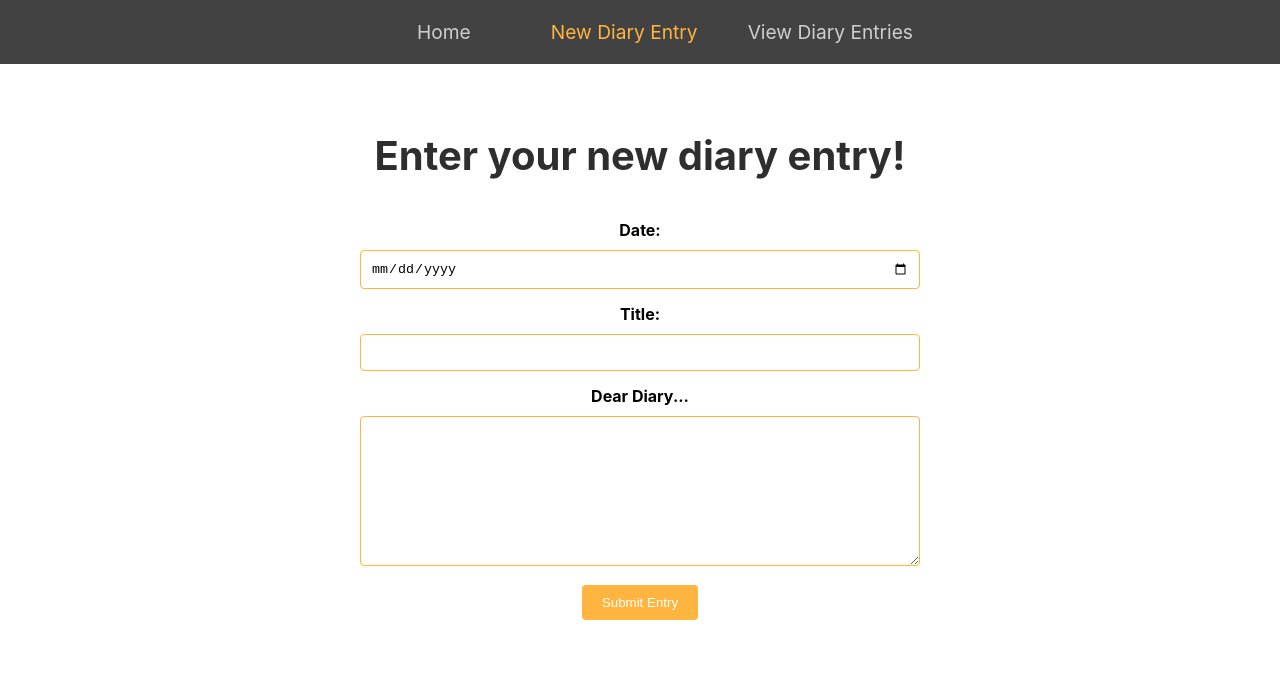
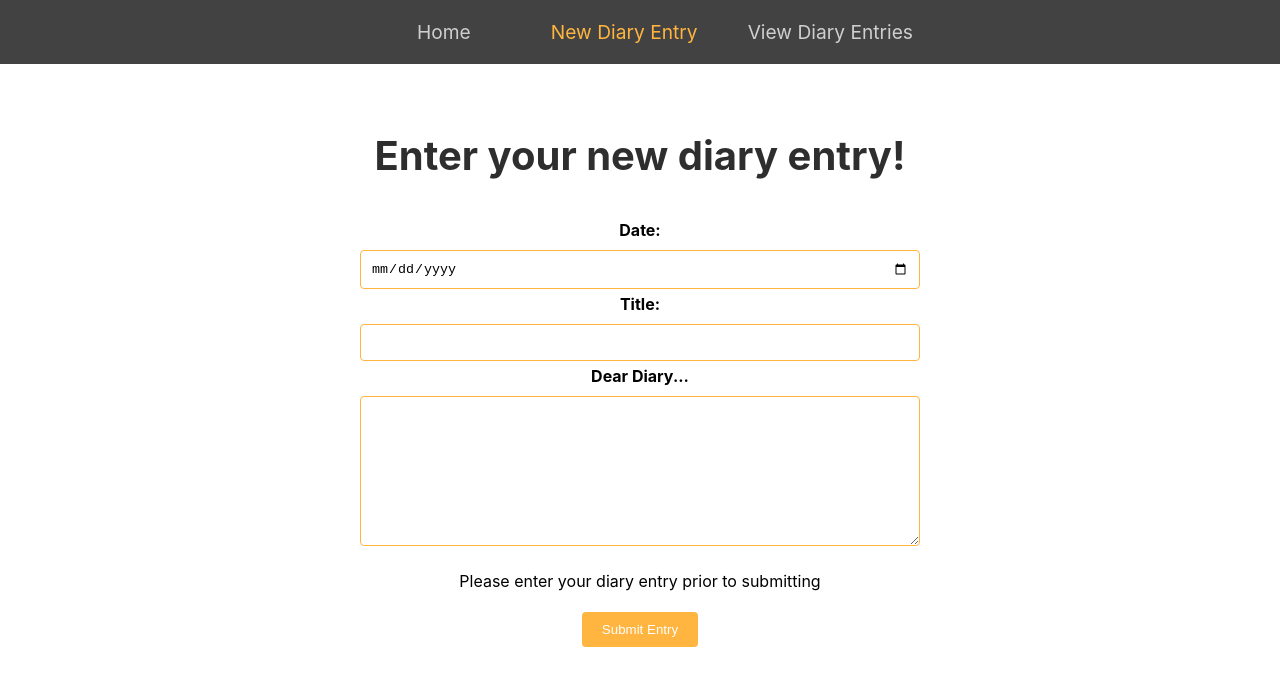
Before and after one commit to mishmishel/my-react-app, a React (Create React App) app: page /newdiaryentry in a window 1280 px wide. Shown: the top 686 px of the page. Built offline with nearby package versions, Linux system fonts and the light colour scheme.

Commit message:
Disabling Add Button

```diff
--- a/db.json
+++ b/db.json
@@ -17,6 +17,24 @@
       "date": "2023-08-10",
       "content": "Content of Entry 3",
       "id": 3
+    },
+    {
+      "title": "Entry 4",
+      "date": "2023-08-10",
+      "content": "This is the content of Entry 4. ",
+      "id": 4
+    },
+    {
+      "title": "Entry 5",
+      "date": "2023-08-11",
+      "content": "This is the content of Entry 5. ",
+      "id": 5
+    },
+    {
+      "title": "Entry 6",
+      "date": "2023-08-14",
+      "content": "This is the content of Entry 6.",
+      "id": 6
     }
   ]
 }
--- a/src/components/NewDiaryEntry.css
+++ b/src/components/NewDiaryEntry.css
@@ -31,7 +31,7 @@
 .form-container textarea {
     width: 100%;
     padding: 10px;
-    margin-bottom: 15px;
+    margin-bottom: 5px;
     border: 1.5px solid #ffb53f;
     border-radius: 4px;
     box-sizing: border-box; /* Include padding and border in the width */
@@ -48,6 +48,7 @@
     padding: 10px 20px;
     border-radius: 4px;
     cursor: pointer;
+    margin-top: 5px;
 }
 
 .form-container button:hover {
--- a/src/components/NewDiaryEntry.js
+++ b/src/components/NewDiaryEntry.js
@@ -1,4 +1,4 @@
-import React, { useState } from "react";
+import React, { useState, useEffect } from "react";
 import { useHistory } from "react-router-dom"; // hook to redirect users
 import './NewDiaryEntry.css';
 
@@ -12,6 +12,8 @@ function NewDiaryEntry() {
 
     const history = useHistory();
 
+    const [disableButton, setDisableButton] = useState(true);
+
     const handleInputChange = (e) => {
         const { name, value } = e.target;
         setEntry(prevEntry => ({
@@ -19,6 +21,12 @@ function NewDiaryEntry() {
         [name]: value
     }));
     }
+
+    useEffect(() => {
+        // Check if any of the input fields are empty
+        const isEmpty = Object.values(entry).some((value) => value.trim() === "");
+        setDisableButton(isEmpty); // update button state
+    }, [entry]); // watch for changes in state of entry
 
     function handleSubmit(event) {
         event.preventDefault()
@@ -50,17 +58,6 @@ function NewDiaryEntry() {
 
     }
 
-    // Not allowing users to submit if they don't enter anything
-
-    const inputBoxes = document.querySelectorAll(".input-box");
-    let disableButton = false;
-
-    inputBoxes.forEach(entry => {
-        if (entry.value.trim() === "") {
-            disableButton = true;
-        }
-    });
-
     return (
 
         <div className="diary-container">
@@ -87,6 +84,8 @@ function NewDiaryEntry() {
                     value={entry.content}
                     onChange={handleInputChange}
                 />
+                <p>Please enter your diary entry prior to submitting</p>
+
                 <button id="submit-button" disabled={disableButton} type="submit">Submit Entry</button>
             </form>
             </div>
--- a/src/components/ViewDiaryEntries.js
+++ b/src/components/ViewDiaryEntries.js
@@ -18,8 +18,8 @@ function ViewDiaryEntries() {
         if (!startDate || !endDate) {
           return true; // If no date range is selected, show all entries
         }
-        const entryDate = new Date(entry.date);
-        return entryDate >= new Date(startDate) && entryDate <= new Date(endDate);
+        const entryDate = new Date(entry.date); // converts entry.date into a new Date object
+        return entryDate >= new Date(startDate) && entryDate <= new Date(endDate); // checks if entryDate falls within selected date range
       });
 
       const entryItems = filteredEntries.map((entry) => (
```
